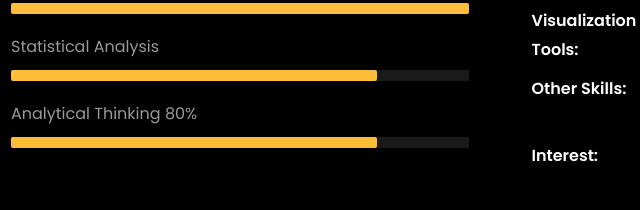
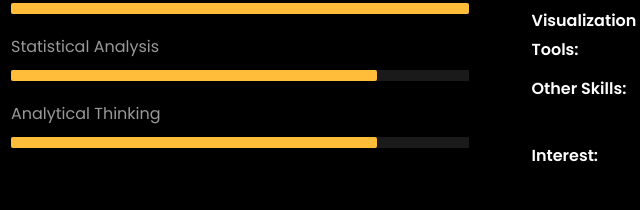
Before and after one commit to ShreeHarsha007/Shreeharsha.github.io, a plain HTML site: page index.html in a window 1280 px wide. Shown: the part 1283-1493 px from the top of the page, 59-699 px from the left. Drawn offline with Linux system fonts and the light colour scheme; files whose address does not match are found by name.

Commit message:
index.html

```diff
--- a/index.html
+++ b/index.html
@@ -253,7 +253,7 @@
 											aria-valuemax="100"></div>
 									</div>
 
-									<span>Analytical Thinking</span> <span class="pull-right">80%</span>
+									<span>Analytical Thinking</span> <span class="pull-right"></span>
 									<div class="progress">
 										<div class="progress-bar" role="progressbar" style="width: 80%" aria-valuenow="80" aria-valuemin="0"
 											aria-valuemax="100"></div>
```
